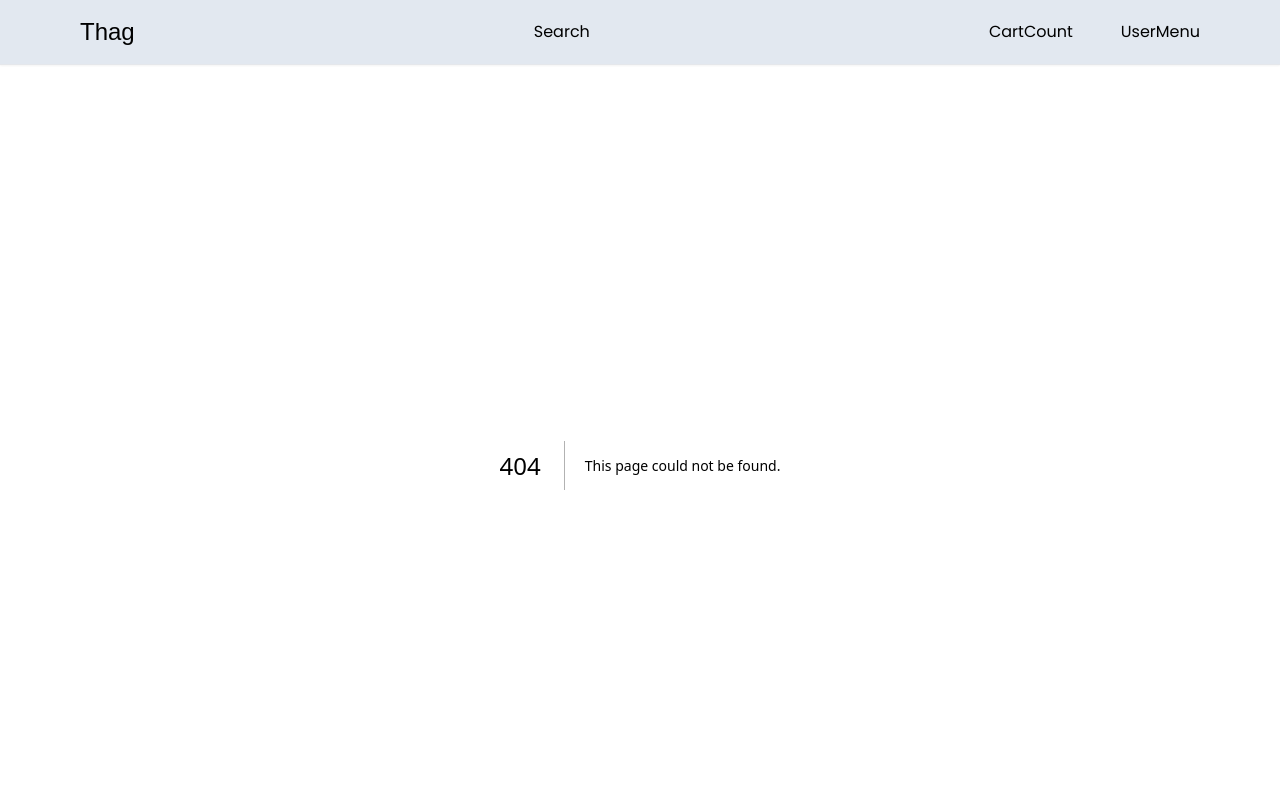
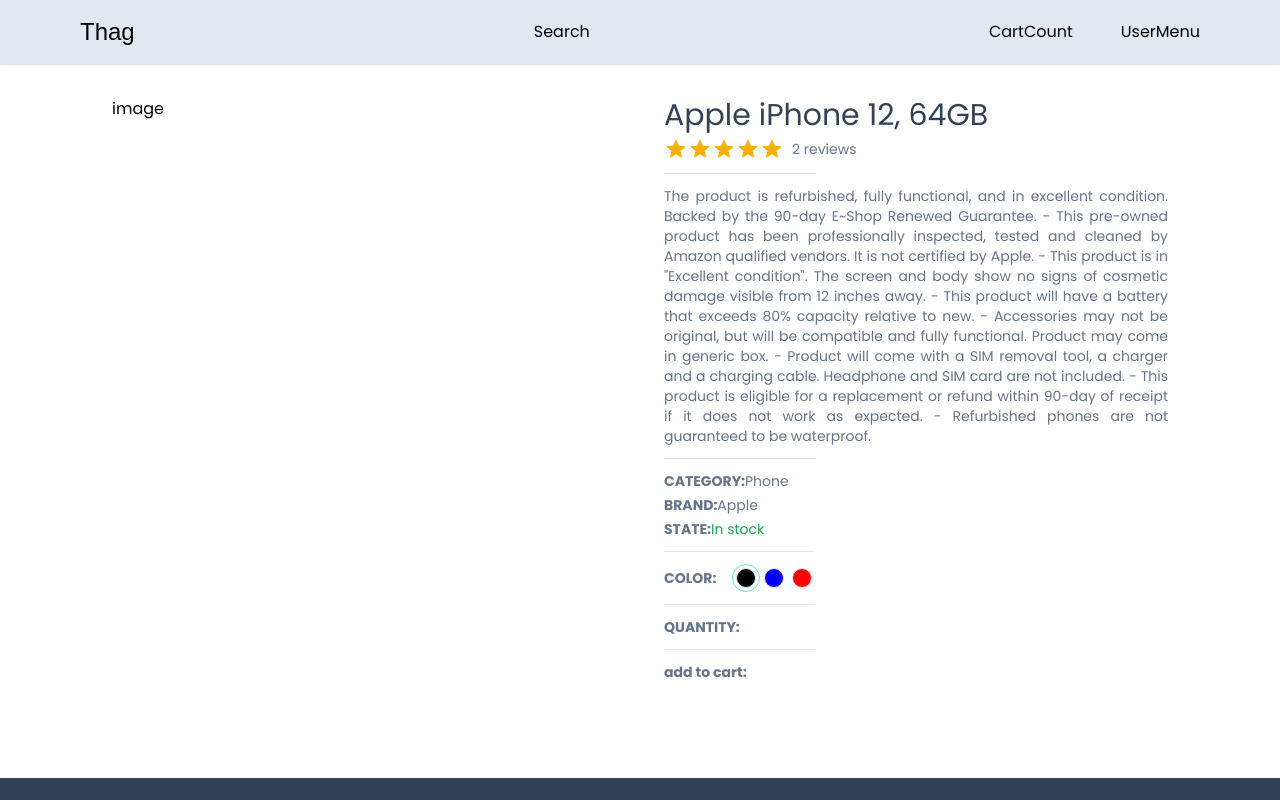
Before and after one commit to thag15/ecommerce_2, a Next.js app: page /product/1 in a window 1280 px wide. Before the commit this address had no page. Shown: the top 800 px of the page. Built offline with nearby package versions, Linux system fonts and the light colour scheme; a web font is replaced by a local one.

Commit message:
update cart-product

```diff
--- /dev/null
+++ b/app/cart/page.tsx
@@ -0,0 +1,9 @@
+const Cart = () => {
+    return (
+        <div className="">
+            <div className="">cart</div>
+        </div>
+    );
+};
+
+export default Cart;
--- a/app/components/products/productcard.tsx
+++ b/app/components/products/productcard.tsx
@@ -4,11 +4,19 @@
 import { TruncateText } from "@/utils/truncate_text";
 import Image from "next/image";
 import Rating from "@mui/material/Rating";
+import { useRouter } from "next/navigation";
+
 
 const ProductCard = ({ data }: { data: any }) => {
-    const rating = data.reviews.reduce((acc: number, item: any) => item.rating + acc, 0) / data.reviews.length
+    const router = useRouter();
+    const rating =
+        data.reviews.reduce((acc: number, item: any) => item.rating + acc, 0) /
+        data.reviews.length;
     return (
-        <div className="col-span-1 cursor-pointer border-[1.2px] border-slate-200 bg-slate-50 rounded-sm p-2 transition hover:scale-105 text-center text-sm  ">
+        <div
+            onClick={() => router.push(`/product/${data.id}`)}
+            className="col-span-1 cursor-pointer border-[1.2px] border-slate-200 bg-slate-50 rounded-sm p-2 transition hover:scale-105 text-center text-sm  "
+        >
             <div className="flex flex-col items-center h-full w-full gap-1">
                 <div className="aspect-square overflow-hidden relative w-full">
                     <Image
--- /dev/null
+++ b/app/components/products/setcolor.tsx
@@ -0,0 +1,42 @@
+import {
+  CartProductType,
+  SelectedImgType,
+} from "@/app/product/[productId]/productdetail";
+import { FC } from "react";
+
+interface SetColorProps {
+  images: SelectedImgType[];
+  cartProduct: CartProductType;
+  hdlColorSelect: (value: SelectedImgType) => void;
+}
+const SetColor: FC<SetColorProps> = ({
+  images,
+  cartProduct,
+  hdlColorSelect,
+}) => {
+  return (
+    <div className="flex gap-4 items-center">
+      <span className="font-semibold">COLOR:</span>
+      <div className="flex ">
+        {images.map((i, index) => (
+          <div
+            onClick={() => hdlColorSelect(i)}
+            key={index}
+            className={`h-7 w-7 rounded-full border-teal-300 flex items-center justify-center ${
+              cartProduct.selectedImg.color === i.color
+                ? "border-[1.5px]"
+                : "border-none"
+            }`}
+          >
+            <div
+              className="h-5 w-5 rounded-full border-[1.2px] border.slate-300 cursor-pointer"
+              style={{ background: i.colorCode }}
+            ></div>
+          </div>
+        ))}
+      </div>
+    </div>
+  );
+};
+
+export default SetColor;
--- /dev/null
+++ b/app/product/[productId]/page.tsx
@@ -0,0 +1,19 @@
+import Container from "@/app/components/container";
+import ProductDetail from "./productdetail";
+import { product } from "@/utils/product";
+
+interface IParams {
+    productId?: string
+}
+const Product = ({ params }: { params: IParams }) => {
+
+    return (
+        <div className="p-8">
+            <Container>
+                <ProductDetail product={product} />
+            </Container>
+        </div>
+    );
+};
+
+export default Product;
--- /dev/null
+++ b/app/product/[productId]/productdetail.tsx
@@ -0,0 +1,101 @@
+"use client";
+import SetColor from "@/app/components/products/setcolor";
+import { Rating } from "@mui/material";
+import { FC, useCallback, useState } from "react";
+interface ProductDetailProps {
+    product: any;
+}
+// init type data
+export type CartProductType = {
+    id: string;
+    name: string;
+    description: string;
+    category: string;
+    brand: string;
+    selectedImg: SelectedImgType;
+    quantity: number;
+    price: number;
+};
+export type SelectedImgType = {
+    color: string;
+    colorCode: string;
+    images: string;
+};
+
+const Horizontal = () => <hr className="w-[30%] my-2" />;
+const ProductDetail: FC<ProductDetailProps> = ({ product }) => {
+    const [cartProduct, setCartProduct] = useState<CartProductType>({
+        id: product.id,
+        name: product.name,
+        description: product.description,
+        category: product.category,
+        brand: product.brand,
+        selectedImg: { ...product.images[0] },
+        quantity: 1,
+        price: product.price,
+    });
+    //
+    const rating =
+        product.reviews.reduce((acc: number, item: any) => item.rating + acc, 0) /
+        product.reviews.length;
+    //
+    const hdlColorSelect = useCallback(
+        (value: SelectedImgType) => {
+            setCartProduct((prev) => {
+                return { ...prev, selectedImg: value };
+            });
+        },
+        []
+    );
+    console.log(cartProduct);
+    return (
+        <div className="grid grid-cols-1 md:grid-cols-2 gap-12 ">
+            <div className="">image</div>
+            <div className="flex flex-col gap-1 text-slate-500 text-sm">
+                <h2 className="text-3xl font-medium text-slate-700">{product.name}</h2>
+                <div className="flex items-center gap-2">
+                    <Rating value={rating} readOnly />
+                    <div className="">{product.reviews.length} reviews</div>
+                </div>
+                <Horizontal />
+                <div className="text-justify">{product.description}</div>
+                <Horizontal />
+                <>
+                    <div className="">
+                        <span className="font-semibold">CATEGORY:</span>
+                        {product.category}
+                    </div>
+                    <div className="">
+                        <span className="font-semibold">BRAND:</span>
+                        {product.brand}
+                    </div>
+                    <div>
+                        <span className="font-semibold">STATE:</span>
+                        <span
+                            className={product.inStock ? "text-green-600" : "text-red-600"}
+                        >
+                            {product.inStock ? "In stock" : "Out of stock"}
+                        </span>
+                    </div>
+                </>
+                <Horizontal />
+                {/* color select */}
+                <SetColor
+                    images={product.images}
+                    cartProduct={cartProduct}
+                    hdlColorSelect={hdlColorSelect}
+                />
+                <Horizontal />
+                <div>
+                    <span className="font-semibold">QUANTITY:</span>
+                </div>
+                <Horizontal />
+                <div>
+                    <span className="font-semibold">add to cart:</span>
+                </div>
+            </div>
+        </div>
+    );
+};
+
+export default ProductDetail;
--- /dev/null
+++ b/utils/product.ts
@@ -0,0 +1,73 @@
+export const product = {
+  id: "648437b38c44d52b9542e340",
+  name: "Apple iPhone 12, 64GB",
+  description:
+    'The product is refurbished, fully functional, and in excellent condition. Backed by the 90-day E~Shop Renewed Guarantee.\n- This pre-owned product has been professionally inspected, tested and cleaned by Amazon qualified vendors. It is not certified by Apple.\n- This product is in "Excellent condition". The screen and body show no signs of cosmetic damage visible from 12 inches away.\n- This product will have a battery that exceeds 80% capacity relative to new.\n- Accessories may not be original, but will be compatible and fully functional. Product may come in generic box.\n- Product will come with a SIM removal tool, a charger and a charging cable. Headphone and SIM card are not included.\n- This product is eligible for a replacement or refund within 90-day of receipt if it does not work as expected.\n- Refurbished phones are not guaranteed to be waterproof.',
+  price: 40,
+  brand: "Apple",
+  category: "Phone",
+  inStock: true,
+  images: [
+    {
+      color: "Black",
+      colorCode: "#000000",
+      image:
+        "https://firebasestorage.googleapis.com/v0/b/e-shop-vid.appspot.com/o/products%2Fiphone%2012%20black.png?alt=media&token=8fe19551-173a-4550-9d02-20afffc79b12",
+    },
+    {
+      color: "Blue",
+      colorCode: " #0000FF",
+      image:
+        "https://firebasestorage.googleapis.com/v0/b/e-shop-vid.appspot.com/o/products%2Fiphone%2012%20blue.png?alt=media&token=ede757d2-b631-4451-b80c-123861f16c92",
+    },
+    {
+      color: "Red",
+      colorCode: "#FF0000",
+      image:
+        "https://firebasestorage.googleapis.com/v0/b/e-shop-vid.appspot.com/o/products%2Fiphone%2012%20red.png?alt=media&token=945e1ffb-953e-467a-8325-5a8fbbbf3153",
+    },
+  ],
+  reviews: [
+    {
+      id: "6499b4887402b0efd394d8f3",
+      userId: "6499b184b0e9a8c8709821d3",
+      productId: "648437b38c44d52b9542e340",
+      rating: 4,
+      comment:
+        "good enough. I like the camera and casing. the delivery was fast too.",
+      createdDate: "2023-06-26T15:53:44.483Z",
+      user: {
+        id: "6499b184b0e9a8c8709821d3",
+        name: "Chaoo",
+        email: "example1@gmail.com",
+        emailVerified: null,
+        image:
+          "https://lh3.googleusercontent.com/a/AAcHTtcuRLwWi1vPKaQOcJlUurlhRAIIq2LgYccE8p32=s96-c",
+        hashedPassword: null,
+        createdAt: "2023-06-26T15:40:52.558Z",
+        updatedAt: "2023-06-26T15:40:52.558Z",
+        role: "USER",
+      },
+    },
+    {
+      id: "6499a110efe4e4de451c7edc",
+      userId: "6475af156bad4917456e6e1e",
+      productId: "648437b38c44d52b9542e340",
+      rating: 5,
+      comment: "I really liked it!!",
+      createdDate: "2023-06-26T14:30:40.998Z",
+      user: {
+        id: "6475af156bad4917456e6e1e",
+        name: "Charles",
+        email: "example@gmail.com",
+        emailVerified: null,
+        image:
+          "https://lh3.googleusercontent.com/a/AAcHTteOiCtILLBWiAoolIW9PJH-r5825pBDl824_8LD=s96-c",
+        hashedPassword: null,
+        createdAt: "2023-05-30T08:08:53.979Z",
+        updatedAt: "2023-05-30T08:08:53.979Z",
+        role: "ADMIN",
+      },
+    },
+  ],
+};
```
